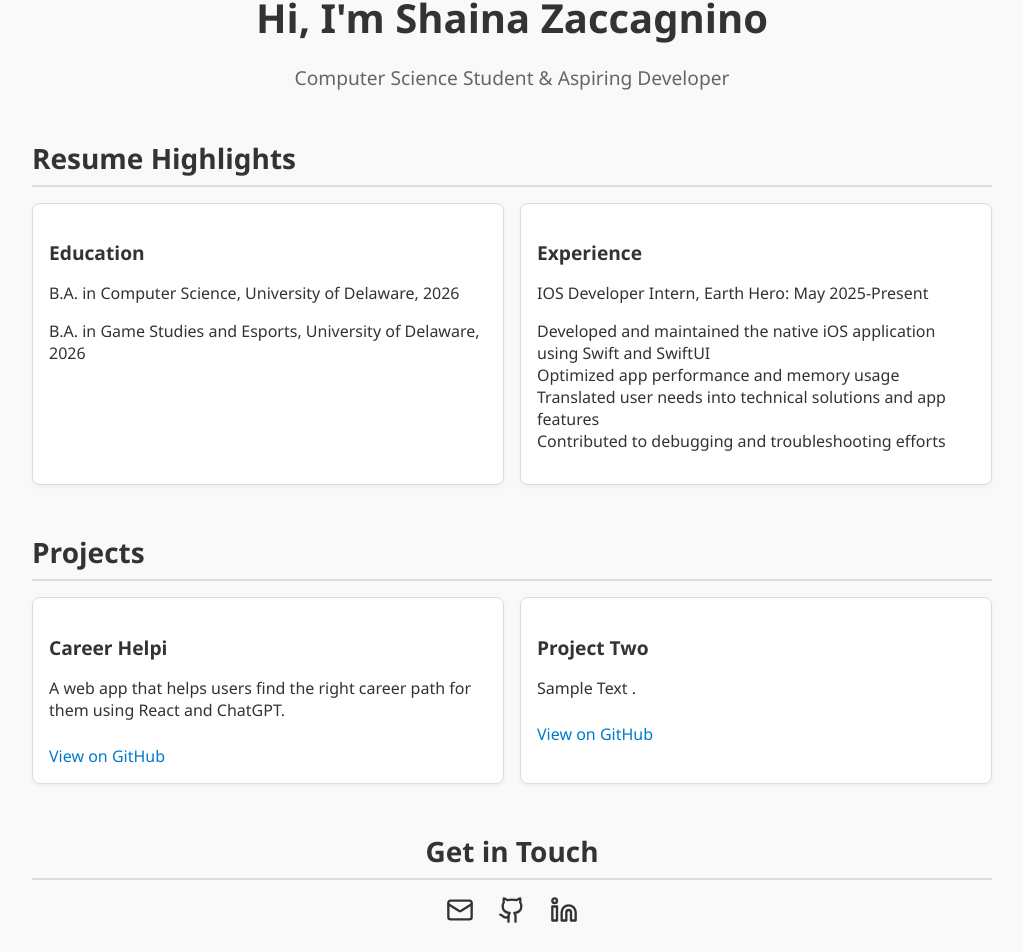
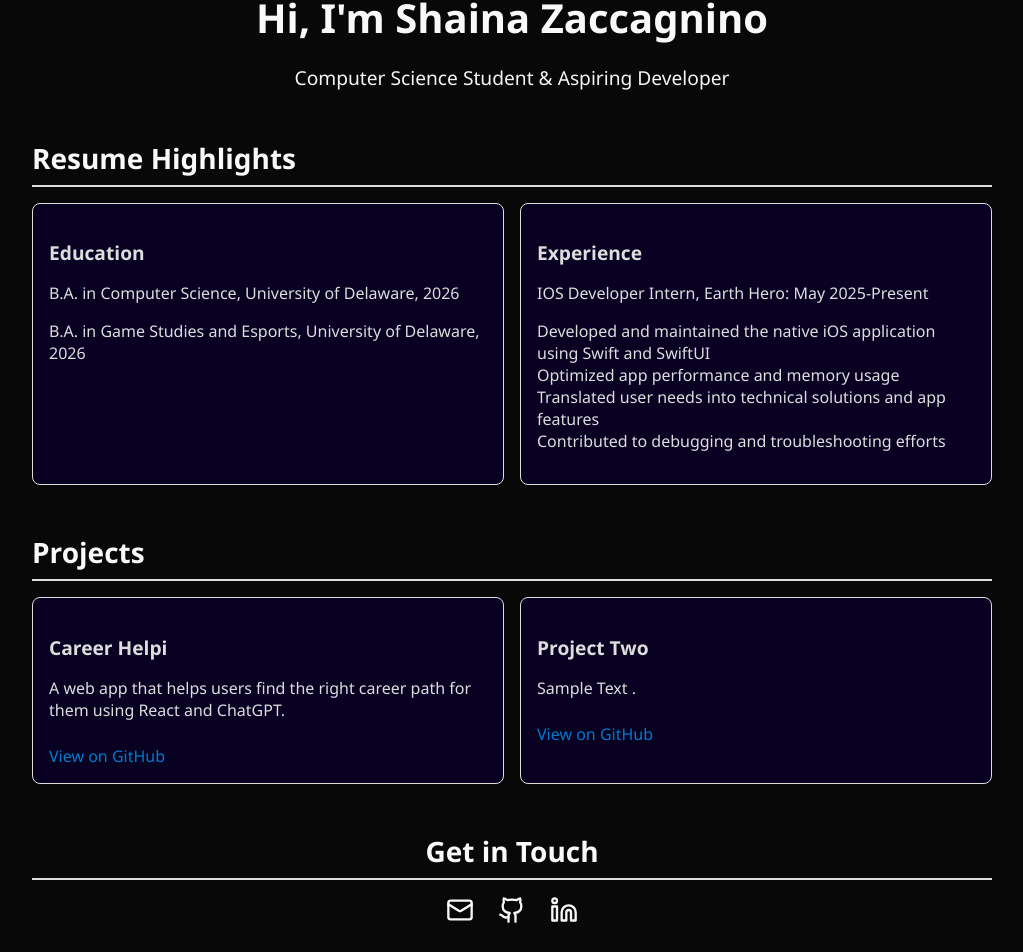
Before and after one commit to Shaina-Z/Portfolio, a React (Create React App) app in the folder my-portfolio/: page / in a window 1280 px wide. Shown: the part 42-994 px from the top of the page, without its empty margins (128-1151 px from the left). Built offline with nearby package versions, Linux system fonts and the light colour scheme.

Commit message:
working on a new theme for the website

```diff
--- a/my-portfolio/src/App.css
+++ b/my-portfolio/src/App.css
@@ -47,8 +47,8 @@
 body {
   margin: 0;
   font-family: 'Segoe UI', Tahoma, Geneva, Verdana, sans-serif;
-  background-color: #f9f9f9;
-  color: #333;
+  background-color: #080808;
+  color: #faf9f9;
 }
 
 .container {
@@ -70,7 +70,7 @@ body {
 
 .subtitle {
   font-size: 1.2rem;
-  color: #666;
+  color: #f5f4f4;
 }
 
 .section {
@@ -88,10 +88,11 @@ body {
   display: flex;
   flex-wrap: wrap;
   gap: 1rem;
+  color:#ddd
 }
 
 .card {
-  background: #fff;
+  background: #080122;
   border: 1px solid #ddd;
   border-radius: 8px;
   padding: 1rem;
@@ -103,6 +104,7 @@ body {
   font-size: 1.2rem;
   font-weight: bold;
   margin-bottom: 0.5rem;
+  color: #ddd;
 }
 
 .link-button {
@@ -131,7 +133,7 @@ body {
 .icon {
   width: 28px;
   height: 28px;
-  color: #333;
+  color: #faf7f7;
   transition: color 0.3s ease;
 }
 
--- a/my-portfolio/src/App.js
+++ b/my-portfolio/src/App.js
@@ -1,10 +1,18 @@
 import React from "react";
+
 import { Mail, Github, Linkedin } from "lucide-react";
+import galaxybackground from "./galaxy-background.jpg"
 import "./App.css";
 
 export default function Portfolio() {
   return (
+
     <div className="container">
+        <div style={{
+      backgroundImage: `url(${galaxybackground})`
+    }}>
+
+    </div>
       {/* Header */}
       <header className="header">
         <h1 className="main-title">Hi, I'm Shaina Zaccagnino</h1>
@@ -61,6 +69,7 @@ export default function Portfolio() {
           <a href="//www.linkedin.com/in/shaina-zaccagnino/" target="_blank" rel="noopener" aria-label="LinkedIn">
             <Linkedin className="icon" />
           </a>
+
         </div>
       </section>
     </div>
```
